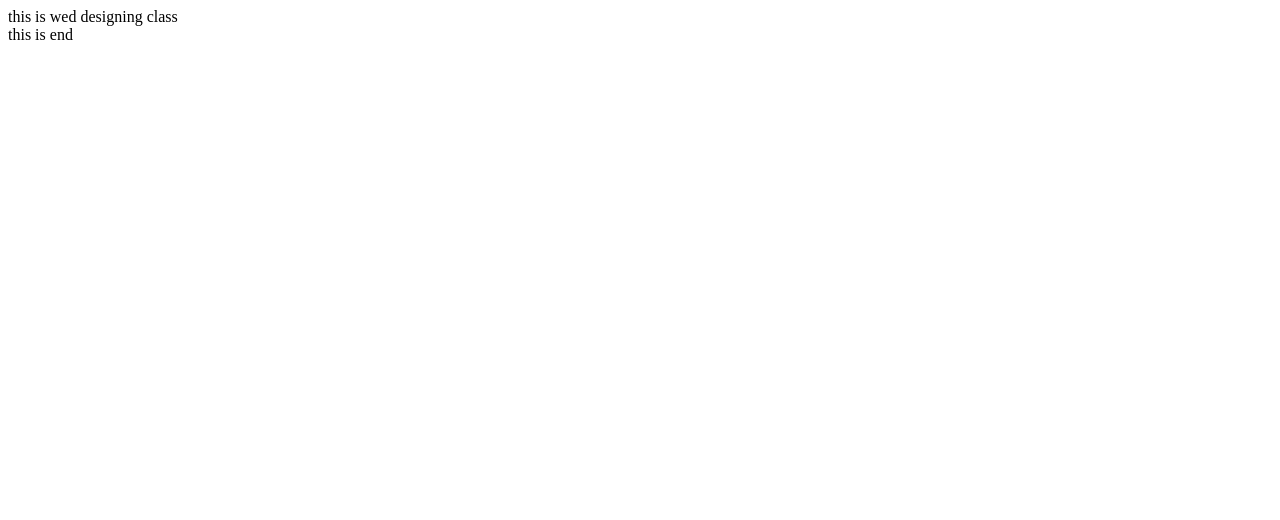
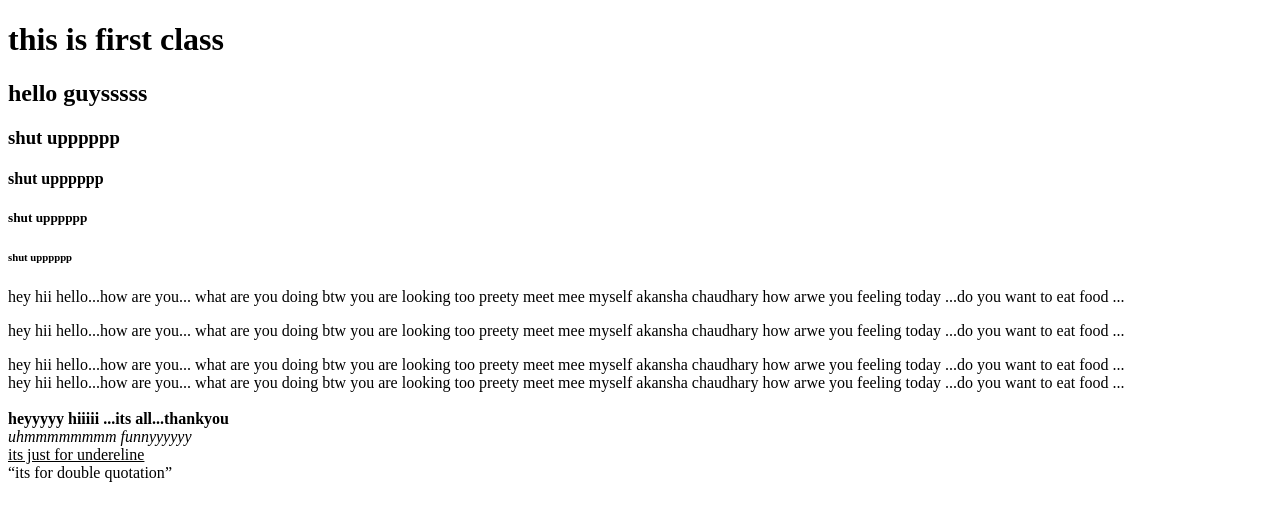
Before and after one commit to akanshachaudhary862-stack/akuuu, a plain HTML site: page index.html in a window 1280 px wide. Drawn offline with Linux system fonts and the light colour scheme.

Commit message:
Add files via upload

```diff
--- a/index.html
+++ b/index.html
@@ -3,15 +3,36 @@
 <head>
     <title>class</title>
 </head>
+<body>
+    <h1>this is first class</h1>
+    <h2>hello guysssss</h2>
+    <h3>shut upppppp</h3>
+    <h4>shut upppppp</h4>
+    <h5>shut upppppp</h5>
+    <h6>shut upppppp</h6>
+    <p>hey hii hello...how are you... what are you doing btw you are looking too preety
+        meet mee myself akansha chaudhary how arwe you feeling today ...do you want to eat food ...
 
+    </p>
+      <p>hey hii hello...how are you... what are you doing btw you are looking too preety
+        meet mee myself akansha chaudhary how arwe you feeling today ...do you want to eat food ...
 
-<body>
-    <div>this is wed designing class
+    </p>
+       <div>hey hii hello...how are you... what are you doing btw you are looking too preety
+        meet mee myself akansha chaudhary how arwe you feeling today ...do you want to eat food ...
 
-    </div>
+       </div>
+      <div>hey hii hello...how are you... what are you doing btw you are looking too preety
+        meet mee myself akansha chaudhary how arwe you feeling today ...do you want to eat food ...
 
+      </div>
+      <br>
+      <b>heyyyyy hiiiii ...its all...thankyou</b>
+       <br>
+      <i>uhmmmmmmmm funnyyyyyy</i>
+      <br>
+      <u>its just for undereline</u>
+      <br>
+      <q>its for double quotation</q>
 </body>
-    <footer>
-        this is end
-    </footer>
 </html>
```
